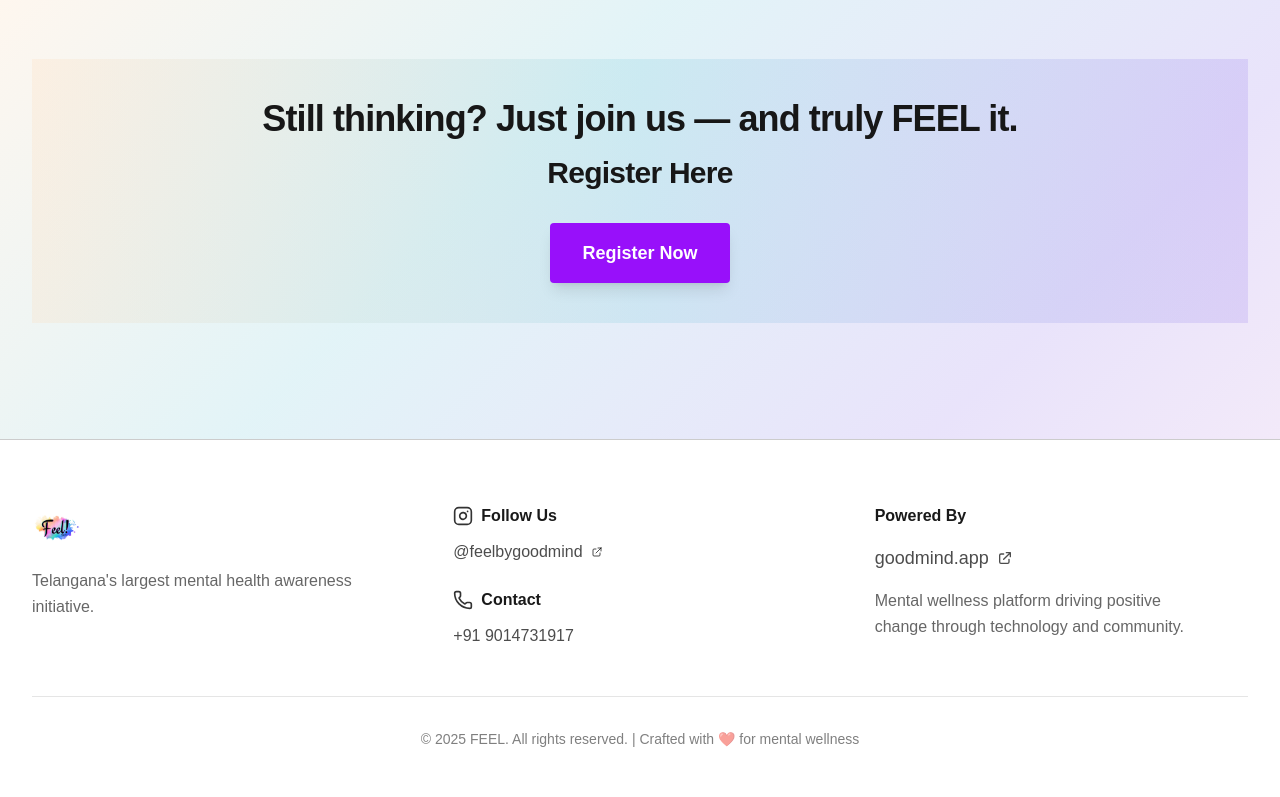
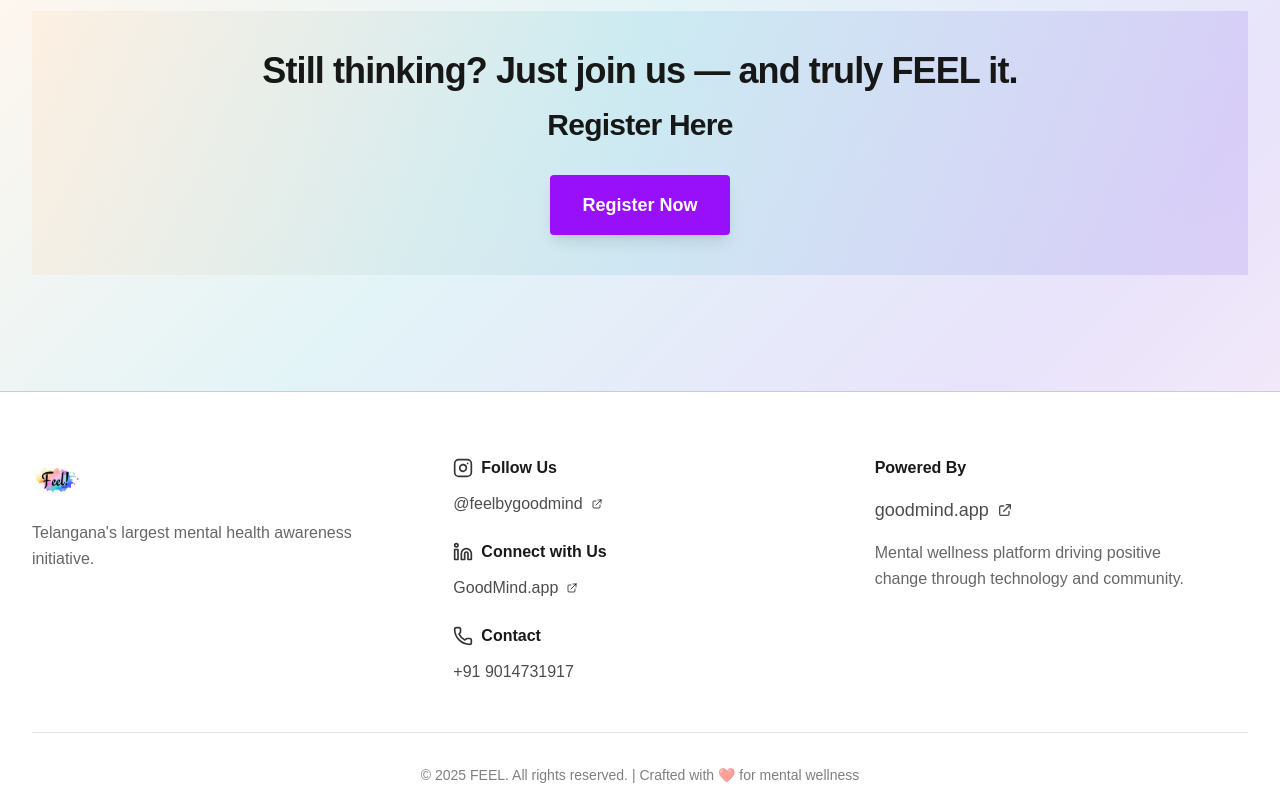
Before and after one commit to Akmadiha27/feel_web, a Next.js app: page /speakers in a window 1280 px wide. Shown: the part 819-1616 px from the top of the page. Built offline with nearby package versions, Linux system fonts and the light colour scheme.

Commit message:
Updated changes

```diff
--- a/src/app/(pages)/speakers/page.tsx
+++ b/src/app/(pages)/speakers/page.tsx
@@ -17,12 +17,12 @@
           <p className="text-lg text-black/70 dark:text-white/70 mb-6">
           Get inspired by the best — leaders, innovators, and change-makers.
           </p>
-          <a
+          {/* <a
             href="#"
             className="inline-block bg-purple-600 hover:bg-purple-800 text-white rounded px-6 py-3 transition-colors text-md font-semibold shadow-md hover:shadow-lg transform hover:scale-105"
           >
             Book Your Stall
-          </a>
+          </a> */}
         </div>
       </div>
 
--- a/src/components/Footer.tsx
+++ b/src/components/Footer.tsx
@@ -1,5 +1,5 @@
 import Link from "next/link";
-import { Instagram, Phone } from "lucide-react";
+import { Instagram, Phone, LinkedinIcon } from "lucide-react";
 
 export default function Footer() {
   return (
@@ -32,8 +32,46 @@
                 className="inline-flex items-center gap-2 text-black/70 hover:text-black transition-colors group"
               >
                 <span className="text-base">@feelbygoodmind</span>
-                <svg className="w-3 h-3 group-hover:translate-x-1 transition-transform" fill="none" stroke="currentColor" viewBox="0 0 24 24">
-                  <path strokeLinecap="round" strokeLinejoin="round" strokeWidth={2} d="M10 6H6a2 2 0 00-2 2v10a2 2 0 002 2h10a2 2 0 002-2v-4M14 4h6m0 0v6m0-6L10 14" />
+                <svg
+                  className="w-3 h-3 group-hover:translate-x-1 transition-transform"
+                  fill="none"
+                  stroke="currentColor"
+                  viewBox="0 0 24 24"
+                >
+                  <path
+                    strokeLinecap="round"
+                    strokeLinejoin="round"
+                    strokeWidth={2}
+                    d="M10 6H6a2 2 0 00-2 2v10a2 2 0 002 2h10a2 2 0 002-2v-4M14 4h6m0 0v6m0-6L10 14"
+                  />
+                </svg>
+              </Link>
+            </div>
+
+            {/* LinkedIn Section (below Instagram) */}
+            <div className="space-y-3">
+              <div className="flex items-center gap-2">
+                <LinkedinIcon className="h-5 w-5 text-black/80" />
+                <span className="font-semibold text-black/90">Connect with Us</span>
+              </div>
+              <Link
+                href="https://www.linkedin.com/company/goodmindapp/"
+                target="_blank"
+                className="inline-flex items-center gap-2 text-black/70 hover:text-black transition-colors group"
+              >
+                <span className="text-base">GoodMind.app</span>
+                <svg
+                  className="w-3 h-3 group-hover:translate-x-1 transition-transform"
+                  fill="none"
+                  stroke="currentColor"
+                  viewBox="0 0 24 24"
+                >
+                  <path
+                    strokeLinecap="round"
+                    strokeLinejoin="round"
+                    strokeWidth={2}
+                    d="M10 6H6a2 2 0 00-2 2v10a2 2 0 002 2h10a2 2 0 002-2v-4M14 4h6m0 0v6m0-6L10 14"
+                  />
                 </svg>
               </Link>
             </div>
@@ -57,8 +95,18 @@
               className="inline-flex items-center gap-2 text-black/70 hover:text-black transition-colors group"
             >
               <span className="text-lg font-medium">goodmind.app</span>
-              <svg className="w-4 h-4 group-hover:translate-x-1 transition-transform" fill="none" stroke="currentColor" viewBox="0 0 24 24">
-                <path strokeLinecap="round" strokeLinejoin="round" strokeWidth={2} d="M10 6H6a2 2 0 00-2 2v10a2 2 0 002 2h10a2 2 0 002-2v-4M14 4h6m0 0v6m0-6L10 14" />
+              <svg
+                className="w-4 h-4 group-hover:translate-x-1 transition-transform"
+                fill="none"
+                stroke="currentColor"
+                viewBox="0 0 24 24"
+              >
+                <path
+                  strokeLinecap="round"
+                  strokeLinejoin="round"
+                  strokeWidth={2}
+                  d="M10 6H6a2 2 0 00-2 2v10a2 2 0 002 2h10a2 2 0 002-2v-4M14 4h6m0 0v6m0-6L10 14"
+                />
               </svg>
             </Link>
             <p className="text-base text-black/60 leading-relaxed max-w-xs">
--- a/src/components/Hero.tsx
+++ b/src/components/Hero.tsx
@@ -6,9 +6,9 @@
 export default function Hero() {
   return (
     <section
-  id="home"
-  className="relative h-screen flex items-center justify-center overflow-hidden"
->
+      id="home"
+      className="relative h-screen flex items-center justify-center overflow-hidden"
+    >
       {/* Background Video */}
       <video
         className="absolute inset-0 w-full h-full object-cover -z-10"
@@ -18,8 +18,6 @@
         muted
         playsInline
       />
-      {/* Overlay */}
-      {/* { <div className="absolute inset-0 -z-10 bg-black/40" /> } */}
 
       {/* Content */}
       <div className="mx-auto max-w-7xl px-4 sm:px-6 lg:px-8 w-full relative z-10">
@@ -45,15 +43,15 @@
             transition={{ duration: 0.6, delay: 0.1 }}
             className="mt-6 flex flex-col items-center"
           >
-            {/* <h1 className="text-3xl sm:text-4xl md:text-5xl lg:text-6xl font-bold text-white tracking-wide max-w-6xl mx-auto leading-relaxed ">
-              Get to experience some great stuff
-            </h1> */}
             <h1 className="text-2xl sm:text-3xl md:text-4xl lg:text-5xl font-semibold text-white tracking-wide max-w-6xl mx-auto leading-relaxed">
               Telangana&apos;s Largest Mental Wellness Event
             </h1>
 
-             {/* Dynamic dotted line for tagline - matches text width */}
-             <div className="mt-2 border-t-2 border-dotted border-white/70" style={{width: "min(100%, 100rem)"}}></div>
+            {/* Dotted line */}
+            <div
+              className="mt-2 border-t-2 border-dotted border-white/70"
+              style={{width: "min(100%, 100rem)"}}
+            ></div>
           </motion.div>
 
           {/* Event Details */}
@@ -75,21 +73,12 @@
               </p>
             </div>
 
-            {/* Dynamic dotted line for event details */}
-            <div className="mt-2 border-t-2 border-dotted border-white/70" style={{width: "min(100%, 100rem)"}}></div>
+            {/* Dotted line */}
+            <div
+              className="mt-2 border-t-2 border-dotted border-white/70"
+              style={{width: "min(100%, 100rem)"}}
+            ></div>
           </motion.div>
-
-          {/* Call to Action Section */}
-          {/* <motion.div
-            initial={{ opacity: 0, y: 10 }}
-            whileInView={{ opacity: 1, y: 0 }}
-            transition={{ duration: 0.6, delay: 0.14 }}
-            className="mt-6"
-          >
-            <h2 className="text-base sm:text-lg md:text-xl font-bold text-white tracking-wide mb-6">
-              Join the Movement • Transform Lives • Make Impact
-            </h2>
-          </motion.div> */}
 
           {/* Buttons */}
           <motion.div
@@ -98,6 +87,7 @@
             transition={{ duration: 0.6, delay: 0.16 }}
             className="flex flex-col sm:flex-row items-center justify-center gap-4 sm:gap-6 mt-6"
           >
+            {/* Register Now */}
             <Link
               href="https://pages.razorpay.com/pl_QsPAqay3600bdQ/view"
               target="_blank"
@@ -108,13 +98,14 @@
                          bg-gray-100/10
                          text-white text-base font-semibold tracking-wide
                          hover:bg-purple-600 hover:scale-105 hover:shadow-2xl hover:shadow-blue-500/30
-                         active:bg-blue-700
+                         active:bg-purple-600
                          transition-all duration-300 ease-out
                          border-2 border-white/50 "
             >
               <span>Register Now</span>
             </Link>
 
+            {/* Volunteer */}
             <Link
               href="http://bit.ly/4kPKaEJ"
               target="_blank"
@@ -122,16 +113,17 @@
               className="group inline-flex items-center justify-center
                          w-52 h-14
                          rounded-tl-3xl rounded-br-3xl
-                          bg-gray-100/10
+                         bg-gray-100/10
                          text-white text-base font-bold tracking-wide
-                         hover:bg-purple-600  hover:scale-105 hover:shadow-2xl hover:shadow-green-500/30
-                         active:bg-green-700
+                         hover:bg-purple-600 hover:scale-105 hover:shadow-2xl hover:shadow-green-500/30
+                         active:bg-purple-600
                          transition-all duration-300 ease-out
                          border-2 border-white/50 "
             >
               <span>Volunteer</span>
             </Link>
 
+            {/* Partner */}
             <Link
               href="https://forms.gle/fmbtFu886Ju3rxS28"
               target="_blank"
@@ -141,8 +133,8 @@
                          rounded-tl-3xl rounded-br-3xl
                          bg-gray-100/10
                          text-white text-base font-bold tracking-wide
-                         hover:bg-purple-600   hover:scale-105 hover:shadow-2xl hover:shadow-yellow-500/30
-                         active:bg-yellow-600
+                         hover:bg-purple-600 hover:scale-105 hover:shadow-2xl hover:shadow-yellow-500/30
+                         active:bg-purple-600
                          transition-all duration-300 ease-out
                          border-2 border-white/50 "
             >
```
